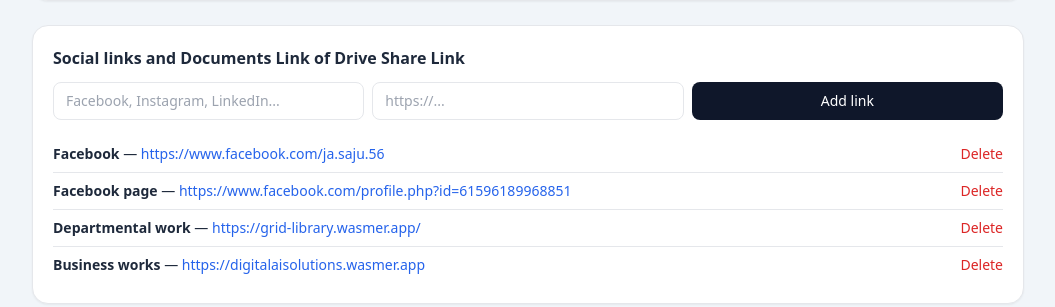
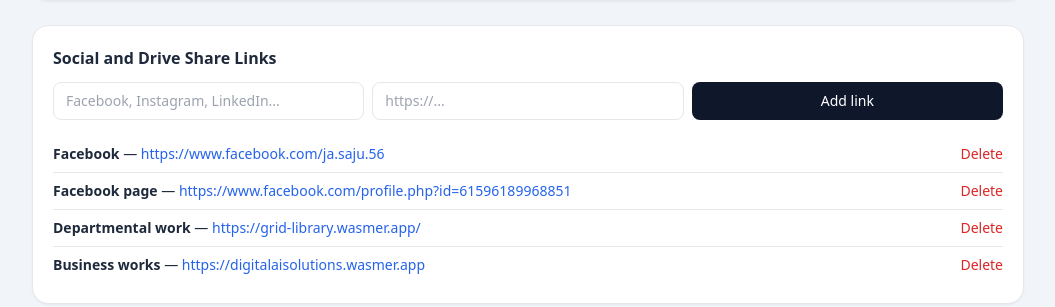
Before and after one commit to JASaju/profile-site, a Laravel app: page /admin in a window 1280 px wide. Shown: the part 1192-1499 px from the top of the page, without its empty margins (112-1167 px from the left). Run offline with Laravel 10, Linux system fonts and the light colour scheme; a user stored in the database is signed in; data comes from the database, SQL or seed files in the repository; data that the repository does not hold is empty; some libraries are stand-ins or nearby versions.

Commit message:
Update heading for social links section

```diff
--- a/resources/views/admin/dashboard.blade.php
+++ b/resources/views/admin/dashboard.blade.php
@@ -116,7 +116,7 @@
 
     {{-- SOCIAL --}}
     <section class="{{ $card }}">
-        <h2 class="font-semibold mb-3">Social links and Documents Link of Drive Share Link</h2>
+        <h2 class="font-semibold mb-3">Social and Drive Share Links</h2>
         <form method="POST" action="{{ route('admin.store', 'social') }}" class="grid sm:grid-cols-3 gap-2 mb-4">
             @csrf
             <input class="{{ $input }}" name="platform" placeholder="Facebook, Instagram, LinkedIn..." required>
```
